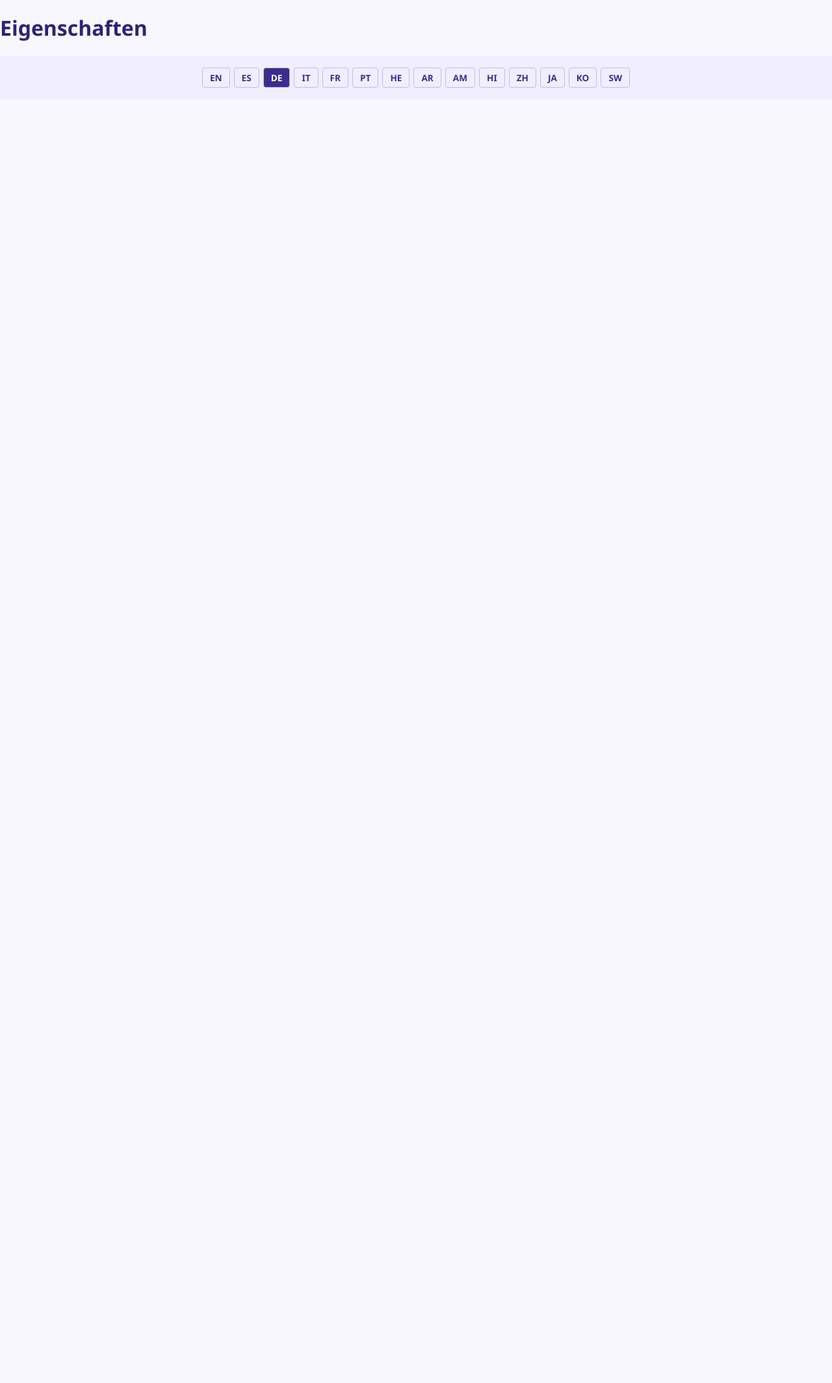
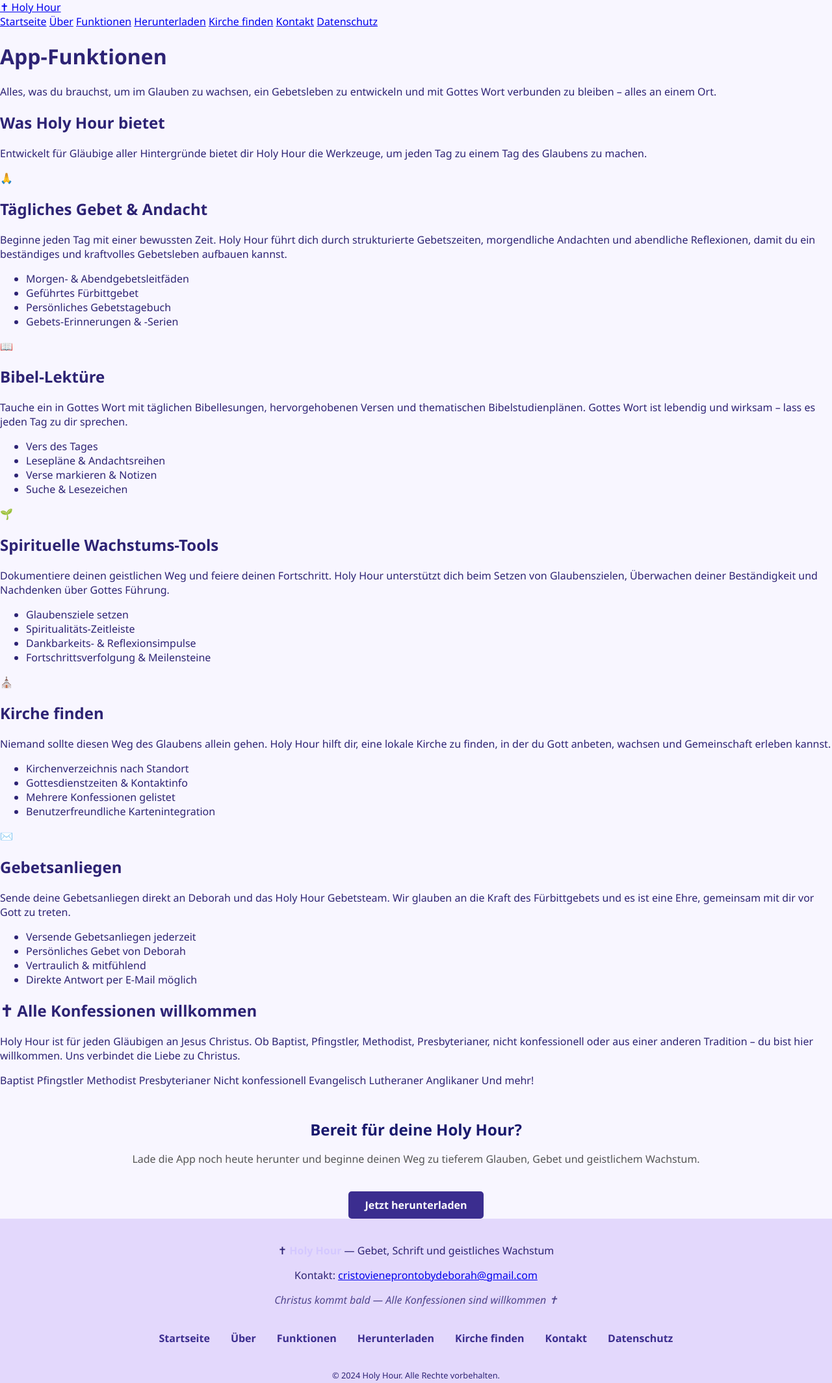
Before and after one commit to debeortiiz/Holy-Hour-Website-, a website: page de/features.html in a window 1280 px wide. Shown: the top 2129 px of the page at 65% size. Before the commit the page ends 800 px from the top, so only its background shows below. Drawn offline with Linux system fonts and the light colour scheme.

Commit message:
Change title and headings from 'Eigenschaften' to 'Funktionen'

```diff
--- a/de/features.html
+++ b/de/features.html
@@ -4,26 +4,160 @@
     <meta charset="UTF-8">
     <link rel="stylesheet" href="../style.css">
     <meta name="viewport" content="width=device-width, initial-scale=1.0">
-    <title>Eigenschaften – Holy Hour</title>
+    <title>Funktionen – Holy Hour</title>
+    <!-- Paste your CSS here or keep the link if it's shared with other languages -->
 </head>
 <body>
-<h1>Eigenschaften</h1>
-<div class="language-switcher" style="background:#f0eeff;text-align:center;padding:18px 20px;display:flex;flex-wrap:wrap;justify-content:center;gap:6px;margin-top:20px;">
-    <a href="../features.html" style="color:#3b2d8f;text-decoration:none;padding:5px 11px;border:1px solid #c4b8f0;border-radius:4px;font-size:0.85rem;font-weight:600;">EN</a>
-    <a href="../es/features.html" style="color:#3b2d8f;text-decoration:none;padding:5px 11px;border:1px solid #c4b8f0;border-radius:4px;font-size:0.85rem;font-weight:600;">ES</a>
-    <a href="features.html" style="color:#3b2d8f;text-decoration:none;padding:5px 11px;border:1px solid #c4b8f0;border-radius:4px;font-size:0.85rem;font-weight:600;background:#3b2d8f;color:#fff;">DE</a>
-    <a href="../it/features.html" style="color:#3b2d8f;text-decoration:none;padding:5px 11px;border:1px solid #c4b8f0;border-radius:4px;font-size:0.85rem;font-weight:600;">IT</a>
-    <a href="../fr/features.html" style="color:#3b2d8f;text-decoration:none;padding:5px 11px;border:1px solid #c4b8f0;border-radius:4px;font-size:0.85rem;font-weight:600;">FR</a>
-    <a href="../pt/features.html" style="color:#3b2d8f;text-decoration:none;padding:5px 11px;border:1px solid #c4b8f0;border-radius:4px;font-size:0.85rem;font-weight:600;">PT</a>
-    <a href="../he/features.html" style="color:#3b2d8f;text-decoration:none;padding:5px 11px;border:1px solid #c4b8f0;border-radius:4px;font-size:0.85rem;font-weight:600;">HE</a>
-    <a href="../ar/features.html" style="color:#3b2d8f;text-decoration:none;padding:5px 11px;border:1px solid #c4b8f0;border-radius:4px;font-size:0.85rem;font-weight:600;">AR</a>
-    <a href="../am/features.html" style="color:#3b2d8f;text-decoration:none;padding:5px 11px;border:1px solid #c4b8f0;border-radius:4px;font-size:0.85rem;font-weight:600;">AM</a>
-    <a href="../hi/features.html" style="color:#3b2d8f;text-decoration:none;padding:5px 11px;border:1px solid #c4b8f0;border-radius:4px;font-size:0.85rem;font-weight:600;">HI</a>
-    <a href="../zh/features.html" style="color:#3b2d8f;text-decoration:none;padding:5px 11px;border:1px solid #c4b8f0;border-radius:4px;font-size:0.85rem;font-weight:600;">ZH</a>
-    <a href="../ja/features.html" style="color:#3b2d8f;text-decoration:none;padding:5px 11px;border:1px solid #c4b8f0;border-radius:4px;font-size:0.85rem;font-weight:600;">JA</a>
-    <a href="../ko/features.html" style="color:#3b2d8f;text-decoration:none;padding:5px 11px;border:1px solid #c4b8f0;border-radius:4px;font-size:0.85rem;font-weight:600;">KO</a>
-    <a href="../sw/features.html" style="color:#3b2d8f;text-decoration:none;padding:5px 11px;border:1px solid #c4b8f0;border-radius:4px;font-size:0.85rem;font-weight:600;">SW</a>
+
+<nav>
+    <div class="nav-inner">
+        <a class="nav-brand" href="../index.html">✝ Holy Hour</a>
+        <div class="nav-links">
+            <a href="index.html">Startseite</a>
+            <a href="about.html">Über</a>
+            <a href="features.html" class="active">Funktionen</a>
+            <a href="download.html">Herunterladen</a>
+            <a href="churches.html">Kirche finden</a>
+            <a href="contact.html">Kontakt</a>
+            <a href="privacy.html">Datenschutz</a>
+        </div>
+    </div>
+</nav>
+
+<div class="page-hero">
+    <h1>App-Funktionen</h1>
+    <p>Alles, was du brauchst, um im Glauben zu wachsen, ein Gebetsleben zu entwickeln und mit Gottes Wort verbunden zu bleiben – alles an einem Ort.</p>
 </div>
 
+<div class="content">
+
+    <h2 class="section-title">Was Holy Hour bietet</h2>
+    <p class="section-sub">Entwickelt für Gläubige aller Hintergründe bietet dir Holy Hour die Werkzeuge, um jeden Tag zu einem Tag des Glaubens zu machen.</p>
+
+    <div class="feature-row">
+        <div class="feature-visual">🙏</div>
+        <div class="feature-text">
+            <h2>Tägliches Gebet & Andacht</h2>
+            <p>Beginne jeden Tag mit einer bewussten Zeit. Holy Hour führt dich durch strukturierte Gebetszeiten, morgendliche Andachten und abendliche Reflexionen, damit du ein beständiges und kraftvolles Gebetsleben aufbauen kannst.</p>
+            <ul>
+                <li>Morgen- & Abendgebetsleitfäden</li>
+                <li>Geführtes Fürbittgebet</li>
+                <li>Persönliches Gebetstagebuch</li>
+                <li>Gebets-Erinnerungen & -Serien</li>
+            </ul>
+        </div>
+    </div>
+
+    <div class="feature-row reverse">
+        <div class="feature-visual">📖</div>
+        <div class="feature-text">
+            <h2>Bibel-Lektüre</h2>
+            <p>Tauche ein in Gottes Wort mit täglichen Bibellesungen, hervorgehobenen Versen und thematischen Bibelstudienplänen. Gottes Wort ist lebendig und wirksam – lass es jeden Tag zu dir sprechen.</p>
+            <ul>
+                <li>Vers des Tages</li>
+                <li>Lesepläne & Andachtsreihen</li>
+                <li>Verse markieren & Notizen</li>
+                <li>Suche & Lesezeichen</li>
+            </ul>
+        </div>
+    </div>
+
+    <div class="feature-row">
+        <div class="feature-visual">🌱</div>
+        <div class="feature-text">
+            <h2>Spirituelle Wachstums-Tools</h2>
+            <p>Dokumentiere deinen geistlichen Weg und feiere deinen Fortschritt. Holy Hour unterstützt dich beim Setzen von Glaubenszielen, Überwachen deiner Beständigkeit und Nachdenken über Gottes Führung.</p>
+            <ul>
+                <li>Glaubensziele setzen</li>
+                <li>Spiritualitäts-Zeitleiste</li>
+                <li>Dankbarkeits- & Reflexionsimpulse</li>
+                <li>Fortschrittsverfolgung & Meilensteine</li>
+            </ul>
+        </div>
+    </div>
+
+    <div class="feature-row reverse">
+        <div class="feature-visual">⛪</div>
+        <div class="feature-text">
+            <h2>Kirche finden</h2>
+            <p>Niemand sollte diesen Weg des Glaubens allein gehen. Holy Hour hilft dir, eine lokale Kirche zu finden, in der du Gott anbeten, wachsen und Gemeinschaft erleben kannst.</p>
+            <ul>
+                <li>Kirchenverzeichnis nach Standort</li>
+                <li>Gottesdienstzeiten & Kontaktinfo</li>
+                <li>Mehrere Konfessionen gelistet</li>
+                <li>Benutzerfreundliche Kartenintegration</li>
+            </ul>
+        </div>
+    </div>
+
+    <div class="feature-row">
+        <div class="feature-visual">✉️</div>
+        <div class="feature-text">
+            <h2>Gebetsanliegen</h2>
+            <p>Sende deine Gebetsanliegen direkt an Deborah und das Holy Hour Gebetsteam. Wir glauben an die Kraft des Fürbittgebets und es ist eine Ehre, gemeinsam mit dir vor Gott zu treten.</p>
+            <ul>
+                <li>Versende Gebetsanliegen jederzeit</li>
+                <li>Persönliches Gebet von Deborah</li>
+                <li>Vertraulich & mitfühlend</li>
+                <li>Direkte Antwort per E-Mail möglich</li>
+            </ul>
+        </div>
+    </div>
+
+    <div class="all-welcome">
+        <h2>✝ Alle Konfessionen willkommen</h2>
+        <p>Holy Hour ist für jeden Gläubigen an Jesus Christus. Ob Baptist, Pfingstler, Methodist, Presbyterianer, nicht konfessionell oder aus einer anderen Tradition – du bist hier willkommen. Uns verbindet die Liebe zu Christus.</p>
+        <div class="denoms">
+            <span class="denom-tag">Baptist</span>
+            <span class="denom-tag">Pfingstler</span>
+            <span class="denom-tag">Methodist</span>
+            <span class="denom-tag">Presbyterianer</span>
+            <span class="denom-tag">Nicht konfessionell</span>
+            <span class="denom-tag">Evangelisch</span>
+            <span class="denom-tag">Lutheraner</span>
+            <span class="denom-tag">Anglikaner</span>
+            <span class="denom-tag">Und mehr!</span>
+        </div>
+    </div>
+
+    <div style="text-align:center; margin-top:48px;">
+        <h2 style="color:#1a1a6e; margin-bottom:14px;">Bereit für deine Holy Hour?</h2>
+        <p style="color:#555; margin-bottom:24px; line-height:1.7;">Lade die App noch heute herunter und beginne deinen Weg zu tieferem Glauben, Gebet und geistlichem Wachstum.</p>
+        <a href="download.html" class="btn" style="background:#3b2d8f;color:#fff;">Jetzt herunterladen</a>
+    </div>
+
+</div>
+
+<footer>
+    <p>✝ <strong style="color:#d4c8ff;">Holy Hour</strong> — Gebet, Schrift und geistliches Wachstum</p>
+    <p style="margin-top:6px;">Kontakt: <a href="mailto:cristovieneprontobydeborah@gmail.com">cristovieneprontobydeborah@gmail.com</a></p>
+    <p style="margin-top:6px;font-style:italic;opacity:0.8;">Christus kommt bald — Alle Konfessionen sind willkommen ✝</p>
+    <div class="footer-links">
+        <a href="index.html">Startseite</a>
+        <a href="about.html">Über</a>
+        <a href="features.html">Funktionen</a>
+        <a href="download.html">Herunterladen</a>
+        <a href="churches.html">Kirche finden</a>
+        <a href="contact.html">Kontakt</a>
+        <a href="privacy.html">Datenschutz</a>
+    </div>
+    <p style="margin-top:16px;font-size:0.8rem;">&copy; 2024 Holy Hour. Alle Rechte vorbehalten.</p>
+<div class="language-switcher">
+    <a href="../features.html">EN</a>
+    <a href="../es/features.html">ES</a>
+    <a href="features.html" class="active">DE</a>
+    <a href="../it/features.html">IT</a>
+    <a href="../fr/features.html">FR</a>
+    <a href="../pt/features.html">PT</a>
+    <a href="../he/features.html">HE</a>
+    <a href="../ar/features.html">AR</a>
+    <a href="../am/features.html">AM</a>
+    <a href="../hi/features.html">HI</a>
+    <a href="../zh/features.html">ZH</a>
+    <a href="../ja/features.html">JA</a>
+    <a href="../ko/features.html">KO</a>
+    <a href="../sw/features.html">SW</a>
+</div>
+</footer>
 </body>
 </html>
```
